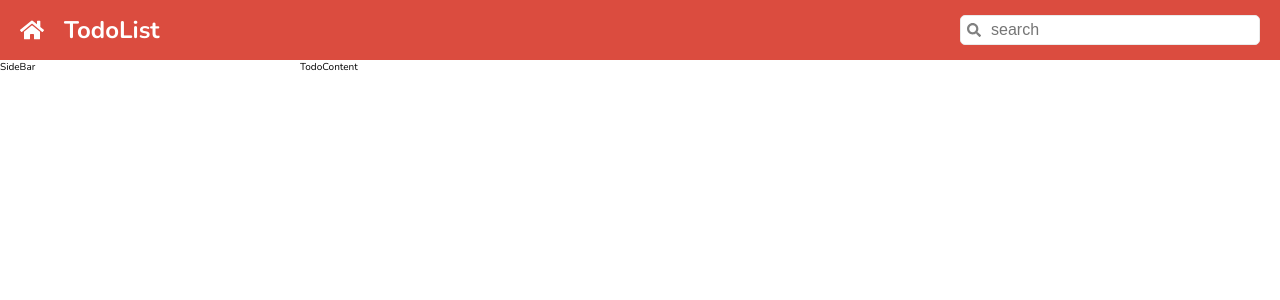
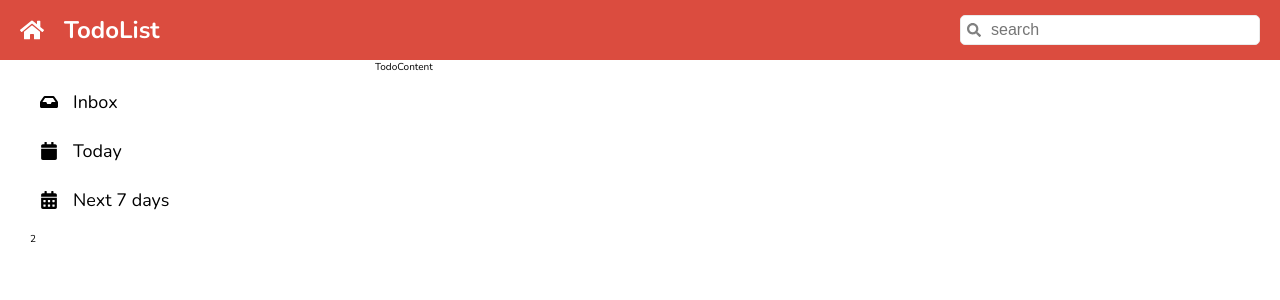
Before and after one commit to pavitpim40/cc15-todollst-ppimchan, a React (Create React App) app: page / in a window 1280 px wide. Shown: the top 300 px of the page. Built offline with nearby package versions, Linux system fonts and the light colour scheme.

Commit message:
finish:list UI

```diff
--- a/src/app/App.jsx
+++ b/src/app/App.jsx
@@ -1,6 +1,6 @@
 // Dependencies
 import './App.scss';
-import { FaHome } from 'react-icons/fa';
+import { FaHome, FaInbox, FaCalendar, FaCalendarAlt } from 'react-icons/fa';
 import Header from '../components/Header';
 
 function App() {
@@ -9,7 +9,27 @@
             <div className='todo__header'>
                 <Header />
             </div>
-            <div className='todo__sidebar'>SideBar</div>
+            <div className='todo__sidebar'>
+                <aside className='sidebar'>
+                    <section className='sidebar__category'>
+                        <ul className='list'>
+                            <li className='list__item'>
+                                <FaInbox className='list__item__icon' />
+                                <p className='list__item__text'>Inbox</p>
+                            </li>
+                            <li className='list__item'>
+                                <FaCalendar className='list__item__icon' />
+                                <p className='list__item__text'>Today</p>
+                            </li>
+                            <li className='list__item'>
+                                <FaCalendarAlt className='list__item__icon' />
+                                <p className='list__item__text'>Next 7 days</p>
+                            </li>
+                        </ul>
+                    </section>
+                    <section className='sidebar__category'>2</section>
+                </aside>
+            </div>
             <div className='todo__content'>TodoContent</div>
         </div>
     );
--- a/src/app/App.scss
+++ b/src/app/App.scss
@@ -17,3 +17,39 @@
         grid-column: 2/-1;
     }
 }
+
+.sidebar {
+    display: flex;
+    flex-direction: column;
+    gap: 10px;
+    padding: 20px 30px;
+    // background-color: wheat;
+    height: calc(100vh - $header-height);
+}
+
+// Block
+.list {
+    display: flex;
+    flex-direction: column;
+    gap: 5px;
+
+    // Element
+    &__item {
+        display: flex;
+        align-items: center;
+        gap: 15px;
+        font-size: 1.8rem;
+        padding: 10px;
+        border-radius: 4px;
+        cursor: pointer;
+
+        &:hover {
+            background-color: $grey-light;
+        }
+
+        // Modifier
+        &__text {
+            font-weight: 400;
+        }
+    }
+}
--- a/src/index.scss
+++ b/src/index.scss
@@ -7,7 +7,7 @@
 $grey-dark: #808080;
 $white: #fff;
 $header-height: 60px;
-$sidebar-width: 300px;
+$sidebar-width: 375px;
 
 // GLOBAL RESET
 *,
@@ -29,3 +29,7 @@
     -webkit-font-smoothing: antialiased;
     -moz-osx-font-smoothing: grayscale;
 }
+
+li {
+    list-style: none;
+}
```
